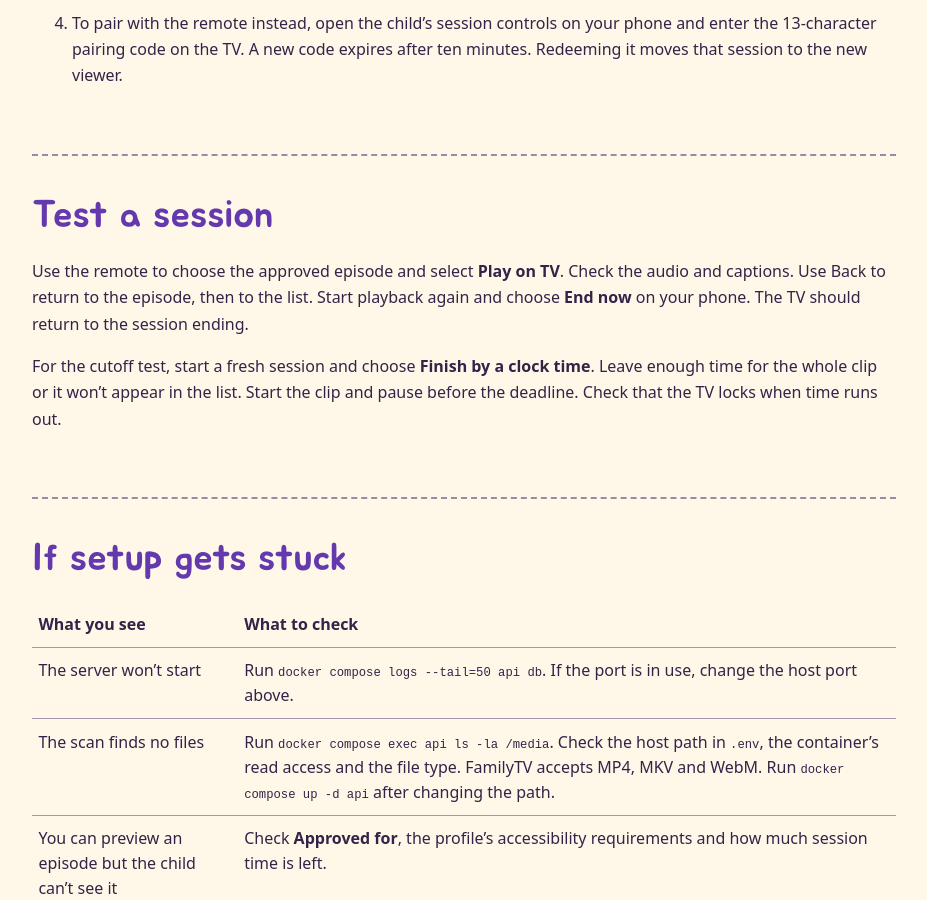
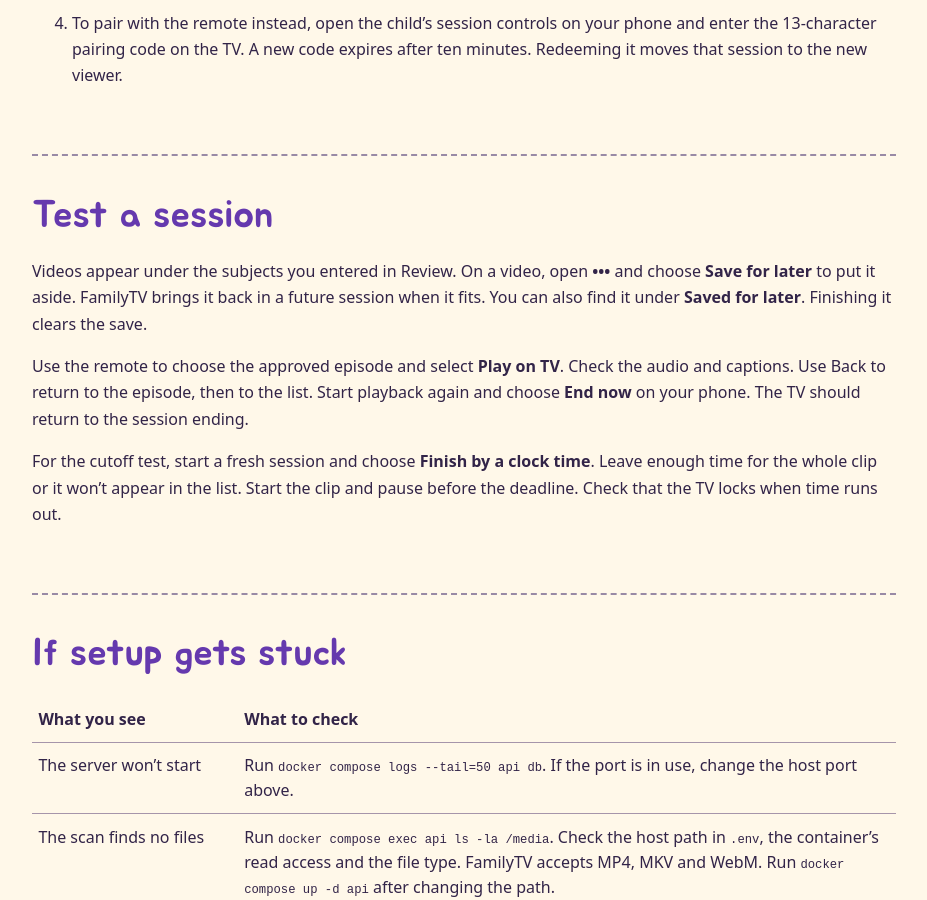
Before and after one commit to JPLuker/FamilyTV, a Jekyll site: the page built from setup/index.md, in a window 1280 px wide and 900 px high, scrolled down 3488 px. Shown: the whole window, without its empty margins (176-1103 px from the left). Built offline with Jekyll 4.4.1, drawn with Linux system fonts in a browser that asks for light colours.

Commit message:
Publish guides from f44b1daa5ac6c0eef602dc66ba741a232633d55e

```diff
--- a/setup/index.md
+++ b/setup/index.md
@@ -102,6 +102,8 @@ Open your HTTPS address on your phone and sign in. Keep this development build o
 
 ## Test a session
 
+Videos appear under the subjects you entered in Review. On a video, open **•••** and choose **Save for later** to put it aside. FamilyTV brings it back in a future session when it fits. You can also find it under **Saved for later**. Finishing it clears the save.
+
 Use the remote to choose the approved episode and select **Play on TV**. Check the audio and captions. Use Back to return to the episode, then to the list. Start playback again and choose **End now** on your phone. The TV should return to the session ending.
 
 For the cutoff test, start a fresh session and choose **Finish by a clock time**. Leave enough time for the whole clip or it won't appear in the list. Start the clip and pause before the deadline. Check that the TV locks when time runs out.
```
Also changed, not shown: downloads/ending-preview.png, downloads/phone-preview.png, downloads/viewer-preview.png, 1 other file.
